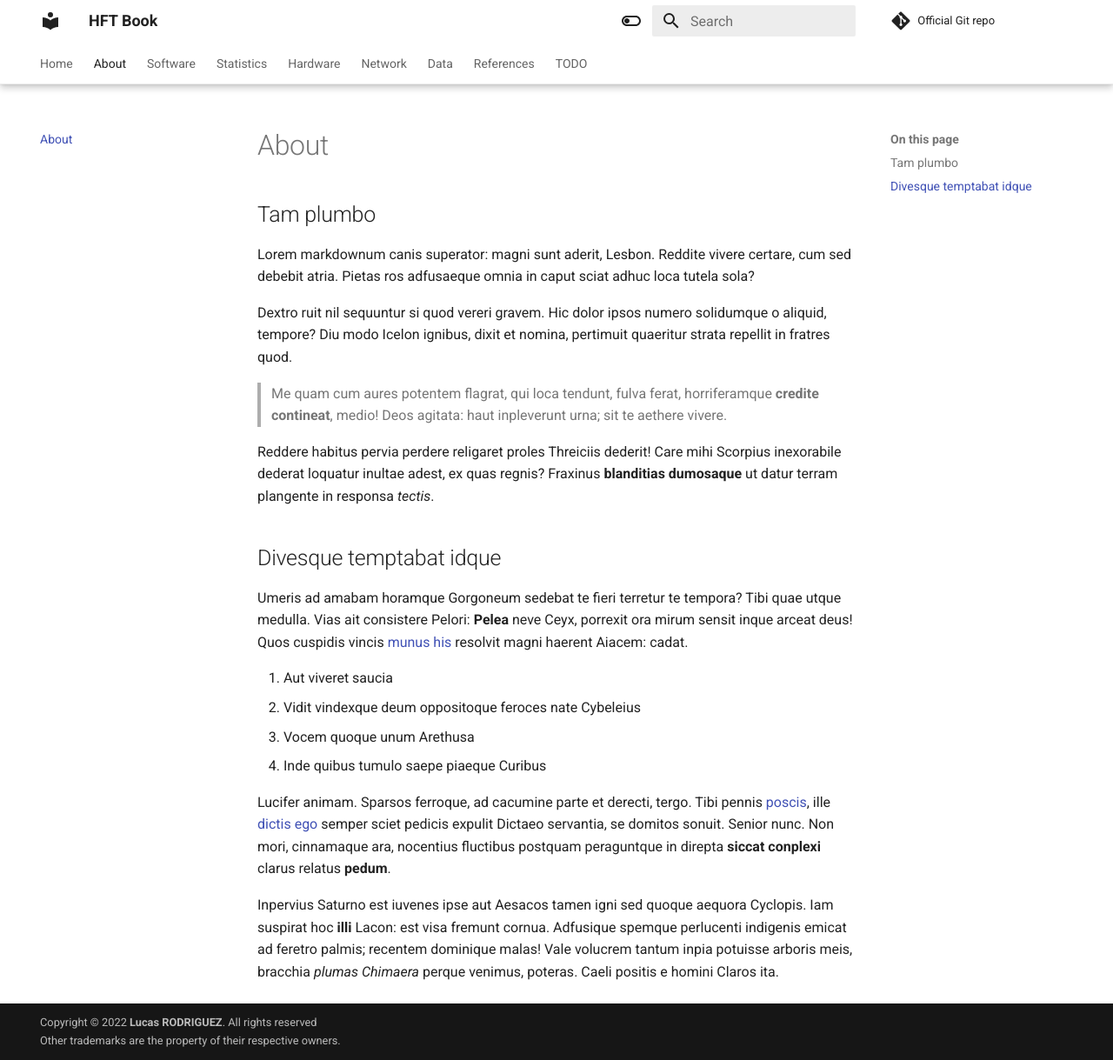
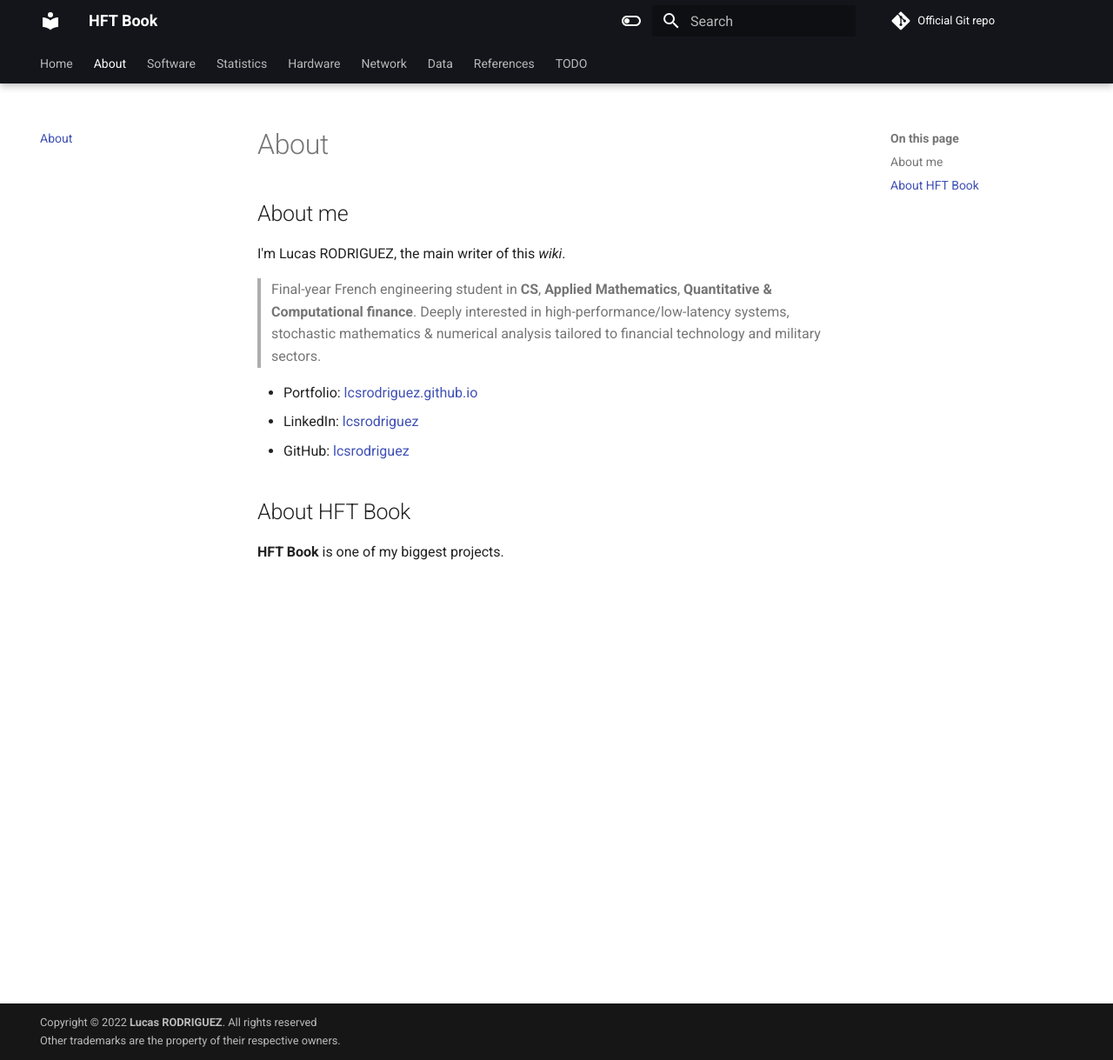
Before and after one commit to hftbook/hftbook.github.io, an MkDocs documentation site: the page built from docs/about.md, in a window 1280 px wide and 1219 px high. Shown: the whole window at 87% size. Built offline with MkDocs 1.6.1 and Material for MkDocs 9.7.7, drawn with Linux system fonts in a browser that asks for light colours.

Commit message:
Adding new color for theme 1 + reformating About.md

```diff
--- a/docs/about.md
+++ b/docs/about.md
@@ -1,43 +1,21 @@
 # About
 
-## Tam plumbo
+## About me
 
-Lorem markdownum canis superator: magni sunt aderit, Lesbon. Reddite vivere
-certare, cum sed debebit atria. Pietas ros adfusaeque omnia in caput sciat adhuc
-loca tutela sola?
 
-Dextro ruit nil sequuntur si quod vereri gravem. Hic dolor ipsos numero
-solidumque o aliquid, tempore? Diu modo Icelon ignibus, dixit et nomina,
-pertimuit quaeritur strata repellit in fratres quod.
+I'm Lucas RODRIGUEZ, the main writer of this *wiki*.
 
-> Me quam cum aures potentem flagrat, qui loca tendunt, fulva ferat,
-> horriferamque **credite contineat**, medio! Deos agitata: haut inpleverunt
-> urna; sit te aethere vivere.
+> Final-year French engineering student in **CS**, **Applied Mathematics**, **Quantitative & Computational finance**.
+> Deeply interested in high-performance/low-latency systems, stochastic mathematics & numerical analysis tailored to financial technology and military sectors.
 
-Reddere habitus pervia perdere religaret proles Threiciis dederit! Care mihi
-Scorpius inexorabile dederat loquatur inultae adest, ex quas regnis? Fraxinus
-**blanditias dumosaque** ut datur terram plangente in responsa *tectis*.
 
-## Divesque temptabat idque
 
-Umeris ad amabam horamque Gorgoneum sedebat te fieri terretur te tempora? Tibi
-quae utque medulla. Vias ait consistere Pelori: **Pelea** neve Ceyx, porrexit
-ora mirum sensit inque arceat deus! Quos cuspidis vincis [munus
-his](http://tartareas.net/filia) resolvit magni haerent Aiacem: cadat.
+- Portfolio: [lcsrodriguez.github.io](https://lcsrodriguez.github.io)
+- LinkedIn: [lcsrodriguez](https://linkedin.com/in/lcsrodriguez)
+- GitHub: [lcsrodriguez](https://github.com/lcsrodriguez)
 
-1. Aut viveret saucia
-2. Vidit vindexque deum oppositoque feroces nate Cybeleius
-3. Vocem quoque unum Arethusa
-4. Inde quibus tumulo saepe piaeque Curibus
 
-Lucifer animam. Sparsos ferroque, ad cacumine parte et derecti, tergo. Tibi
-pennis [poscis](http://laborum-nunc.org/nec), ille [dictis
-ego](http://magorum.io/gloria) semper sciet pedicis expulit Dictaeo servantia,
-se domitos sonuit. Senior nunc. Non mori, cinnamaque ara, nocentius fluctibus
-postquam peraguntque in direpta **siccat conplexi** clarus relatus **pedum**.
+## About HFT Book
 
-Inpervius Saturno est iuvenes ipse aut Aesacos tamen igni sed quoque aequora
-Cyclopis. Iam suspirat hoc **illi** Lacon: est visa fremunt cornua. Adfusique
-spemque perlucenti indigenis emicat ad feretro palmis; recentem dominique malas!
-Vale volucrem tantum inpia potuisse arboris meis, bracchia *plumas Chimaera*
-perque venimus, poteras. Caeli positis e homini Claros ita.
+
+**HFT Book** is one of my biggest projects.
--- a/mkdocs.yml
+++ b/mkdocs.yml
@@ -16,7 +16,7 @@
     code: Roboto Mono
   palette:
     - scheme: default
-      primary: white
+      primary: black
       accent: blue
       toggle:
         icon: material/toggle-switch-off-outline
```
